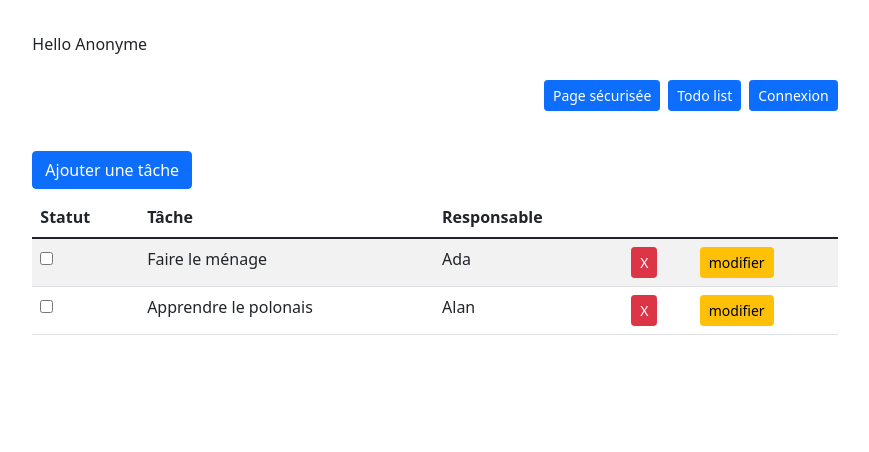
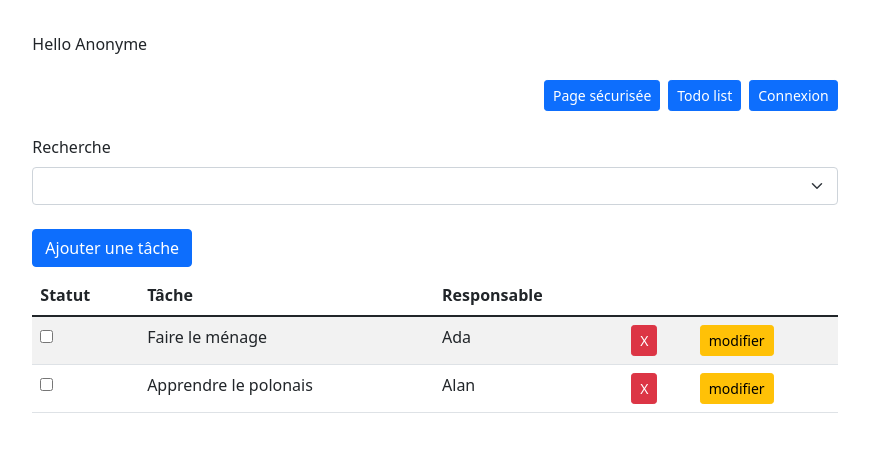
Before and after one commit to smaloron/angular-authentication-app, an Angular app: page /todo-list in a window 1280 px wide. Shown: the top 452 px of the page, without its empty margins (205-1074 px from the left). Built offline with nearby package versions, Linux system fonts and the light colour scheme.

Commit message:
Composant pour affichage de la liste des utilisateurs

```diff
--- a/src/app/app.module.ts
+++ b/src/app/app.module.ts
@@ -10,6 +10,7 @@
 import { SecureComponent } from './pages/secure/secure.component';
 import { TodoListComponent } from './pages/todo/todo-list/todo-list.component';
 import { TodoFormComponent } from './pages/todo/todo-form/todo-form.component';
+import { SelectUserComponent } from './pages/todo/select-user/select-user.component';
 
 @NgModule({
   declarations: [
@@ -18,7 +19,8 @@
     LoginComponent,
     SecureComponent,
     TodoListComponent,
-    TodoFormComponent
+    TodoFormComponent,
+    SelectUserComponent
   ],
   imports: [
     BrowserModule,
--- /dev/null
+++ b/src/app/pages/todo/select-user/select-user.component.html
@@ -0,0 +1,9 @@
+<div class="mb-2">
+    <label class="form-label">{{ label }}</label>
+    <select class="form-select" [(ngModel)]="user"
+    (change)="onUserSelect()">
+        <option *ngFor="let user of security.userList" [value]="user.login">
+            {{ user.userName }}
+        </option>
+    </select>
+</div>
--- /dev/null
+++ b/src/app/pages/todo/select-user/select-user.component.ts
@@ -0,0 +1,25 @@
+import { Component, EventEmitter, Input, OnInit, Output } from '@angular/core';
+import { AuthenticationService } from 'src/app/services/authentication.service';
+
+@Component({
+  selector: 'app-select-user',
+  templateUrl: './select-user.component.html',
+  styleUrls: ['./select-user.component.css']
+})
+export class SelectUserComponent implements OnInit {
+
+  @Input() label: string = 'Responsable';
+  @Input() user: string = '';
+  @Output() userChange = new EventEmitter();
+
+
+  constructor(public security: AuthenticationService) { }
+
+  ngOnInit(): void {
+  }
+
+  onUserSelect(): void {
+    this.userChange.emit(this.user);
+  }
+
+}
--- a/src/app/pages/todo/todo-form/todo-form.component.html
+++ b/src/app/pages/todo/todo-form/todo-form.component.html
@@ -4,14 +4,7 @@
         <input type="text" class="form-control"
         [(ngModel)]="task.taskName">
     </div>
-    <div class="mb-2">
-        <label class="form-label">Responsable</label>
-        <select class="form-select" [(ngModel)]="task.user">
-            <option *ngFor="let user of security.userList" [value]="user.login">
-                {{ user.userName }}
-            </option>
-        </select>
-    </div>
+    <app-select-user [(user)]="task.user"></app-select-user>
     <div class="mb-2 form-check">
         <input type="checkbox" class="form-check-input" [(ngModel)]="task.done">
         <label class="form-check-label">Terminée</label>
--- a/src/app/pages/todo/todo-list/todo-list.component.html
+++ b/src/app/pages/todo/todo-list/todo-list.component.html
@@ -1,3 +1,6 @@
+
+<app-select-user label="Recherche" [(user)]="taskService.search"></app-select-user>
+
 <button class="btn btn-primary mt-3 mb-2"
         routerLink="/todo-form">
     Ajouter une tâche
--- a/src/app/pages/todo/todo-list/todo-list.component.ts
+++ b/src/app/pages/todo/todo-list/todo-list.component.ts
@@ -1,4 +1,5 @@
 import { Component, OnInit } from '@angular/core';
+import { AuthenticationService } from 'src/app/services/authentication.service';
 import { TodoService } from 'src/app/services/todo.service';
 
 @Component({
--- a/src/app/services/todo.service.ts
+++ b/src/app/services/todo.service.ts
@@ -10,6 +10,8 @@
     new Todo({ taskName: 'Faire le ménage', done: false, id: 1, user: 'Ada' }),
     new Todo({ taskName: 'Apprendre le polonais', done: false, id: 2, user: 'Alan' }),
   ];
+
+  search: string = '';
 
   constructor() { }
 
```
Also changed, not shown: src/app/pages/todo/select-user/select-user.component.css (added), 1 other file (tests, documents, lock files or other folders).
